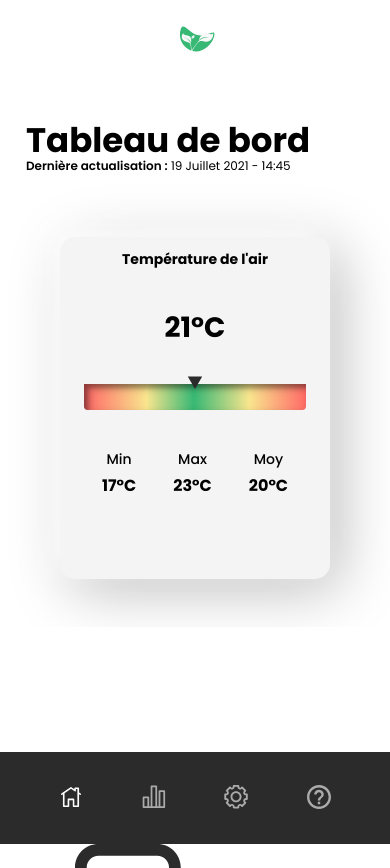
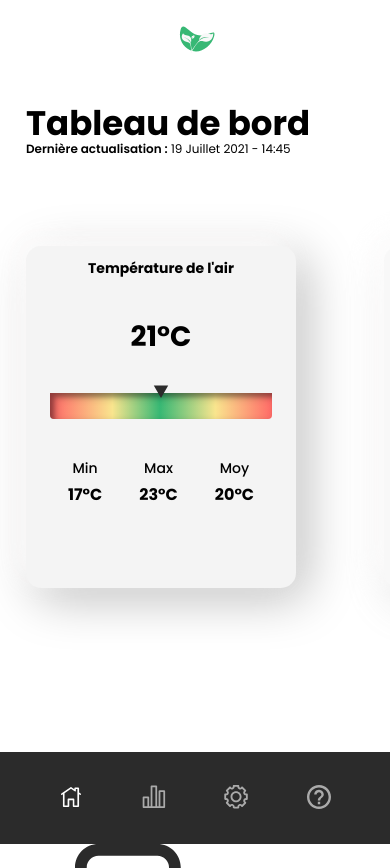
Before and after one commit to FRobaglia/iot-project, a React (Create React App) app: page / in a window 390 px wide. Built offline with nearby package versions, Linux system fonts and the light colour scheme.

Commit message:
chore: make swiper more responsive

```diff
--- a/src/routes/Home.jsx
+++ b/src/routes/Home.jsx
@@ -1,10 +1,13 @@
 import datas from '../datas';
 import { Swiper, SwiperSlide } from 'swiper/react';
+import SwiperCore, { Pagination } from 'swiper/core';
+
 // Import Swiper styles
 import 'swiper/swiper.scss';
 
 /***** COMPONENTS *****/
 import Card from '../components/cardDashboard/index';
+SwiperCore.use([Pagination]);
 
 const Home = () =>  {
 
@@ -15,12 +18,33 @@ const Home = () =>  {
         <span><strong>Dernière actualisation :</strong> 19 Juillet 2021 - 14:45</span>
       </div>
       <Swiper
-      spaceBetween={30}
+      spaceBetween={20}
       slidesPerView={1}
-      centeredSlides={true}
+      pagination={true}
       onSlideChange={() => console.log('slide change')}
       onSwiper={(swiper) => console.log(swiper)}
       type="bullets"
+      breakpoints= {
+        {
+
+          // when window width is >= 320px
+          400: {
+            slidesPerView: 1.2,
+          },
+          650: {
+            slidesPerView: 2,
+          },
+
+          750: {
+            slidesPerView: 2.2,
+          },
+
+          950: {
+            slidesPerView: 3,
+          }
+
+        }
+      }
       >
         {datas.map((data) => {
             return (
--- a/src/styles/components/card.scss
+++ b/src/styles/components/card.scss
@@ -3,10 +3,10 @@
   height: 342px;
   padding: 15px 24px;
   background: #F4F4F4;
-  box-shadow: -10px -10px 25px #FDFCFC, 10px 10px 60px #BBBBBB;
+  box-shadow: -10px -10px 25px #FDFCFC, 10px 10px 50px #BBBBBB;
   border-radius: 15px;
   display: inline-block;
-  margin: 64px 0 48px;
+  margin: 64px 0;
 }
 
 .card--off {
--- a/src/styles/components/header.scss
+++ b/src/styles/components/header.scss
@@ -1,7 +1,7 @@
 .header {
   width: 100%;
   height: 34px;
-  margin: 24px 0 65px 0;
+  margin: 24px 0 48px 0;
   text-align: center;
 
   a {
--- a/src/styles/main.scss
+++ b/src/styles/main.scss
@@ -30,7 +30,6 @@ h1 {
   font-size: 34px;
 }
 
-.swiper-slide {
-  display: flex;
-  justify-content: center;
+.swiper-container {
+  padding: 26px !important;
 }
```
